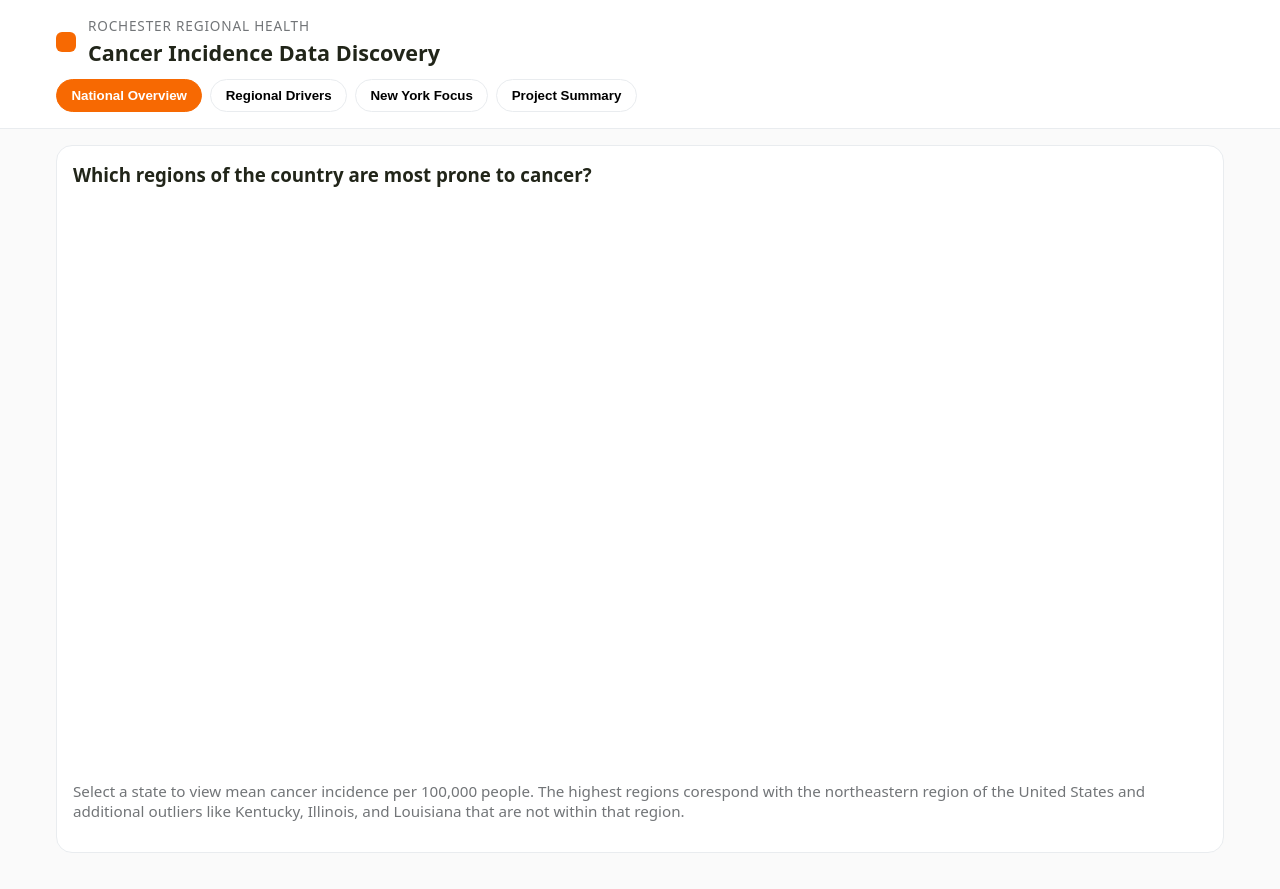
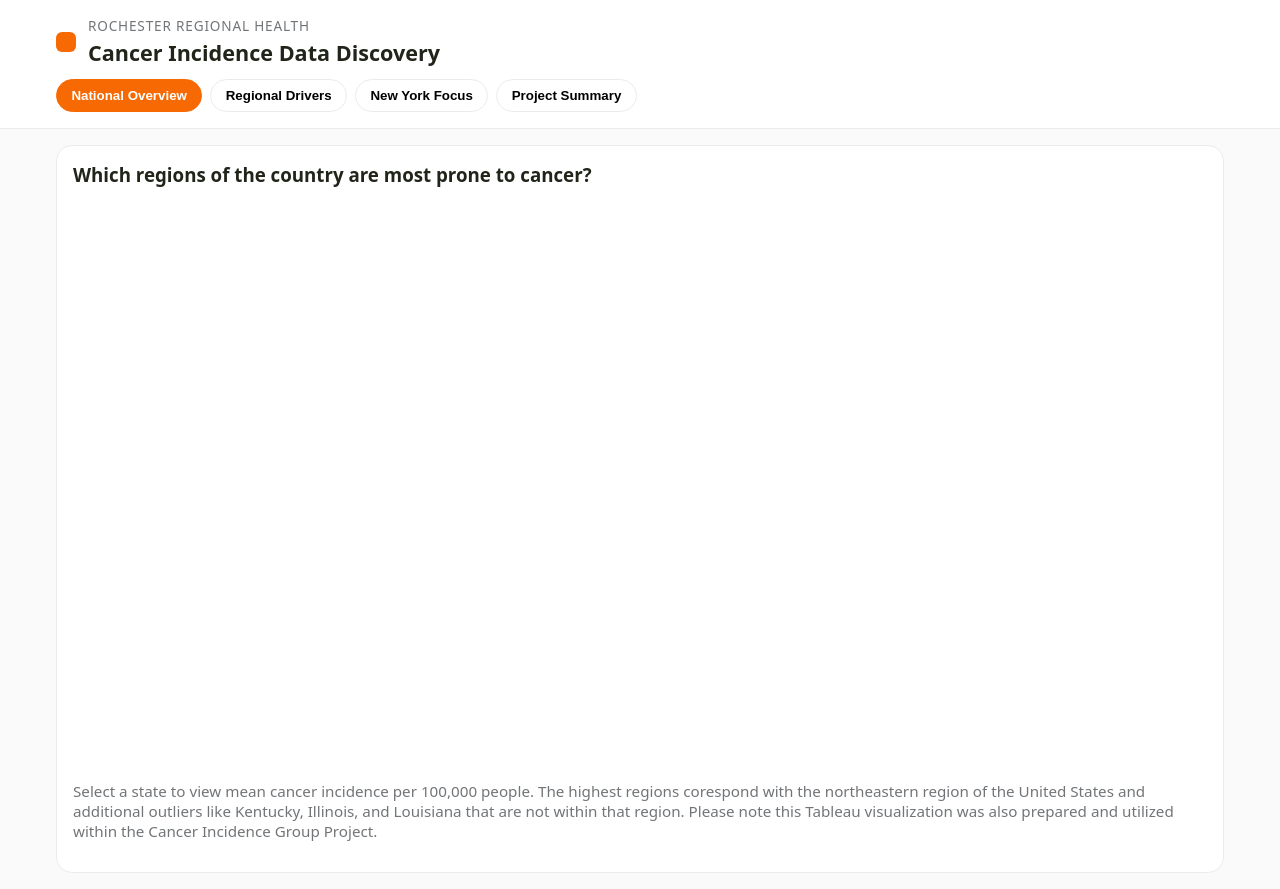
Before and after one commit to ngampe/rrhdatadiscovery, a plain HTML site: page index.html in a window 1280 px wide. Both pictures are taken after a click on the button "Start presentation". Drawn offline with Linux system fonts and the light colour scheme; a script that the page names is missing.

Commit message:
Update index.html

```diff
--- a/index.html
+++ b/index.html
@@ -116,7 +116,7 @@
           hide-tabs>
         </tableau-viz>
       </div>
-      <p class="note"> Select a state to view mean cancer incidence per 100,000 people. The highest regions corespond with the northeastern region of the United States and additional outliers like Kentucky, Illinois, and Louisiana that are not within that region. </p>
+      <p class="note"> Select a state to view mean cancer incidence per 100,000 people. The highest regions corespond with the northeastern region of the United States and additional outliers like Kentucky, Illinois, and Louisiana that are not within that region. Please note this Tableau visualization was also prepared and utilized within the Cancer Incidence Group Project. </p>
     </section>
 
     <!-- Panel 2 -->
```
